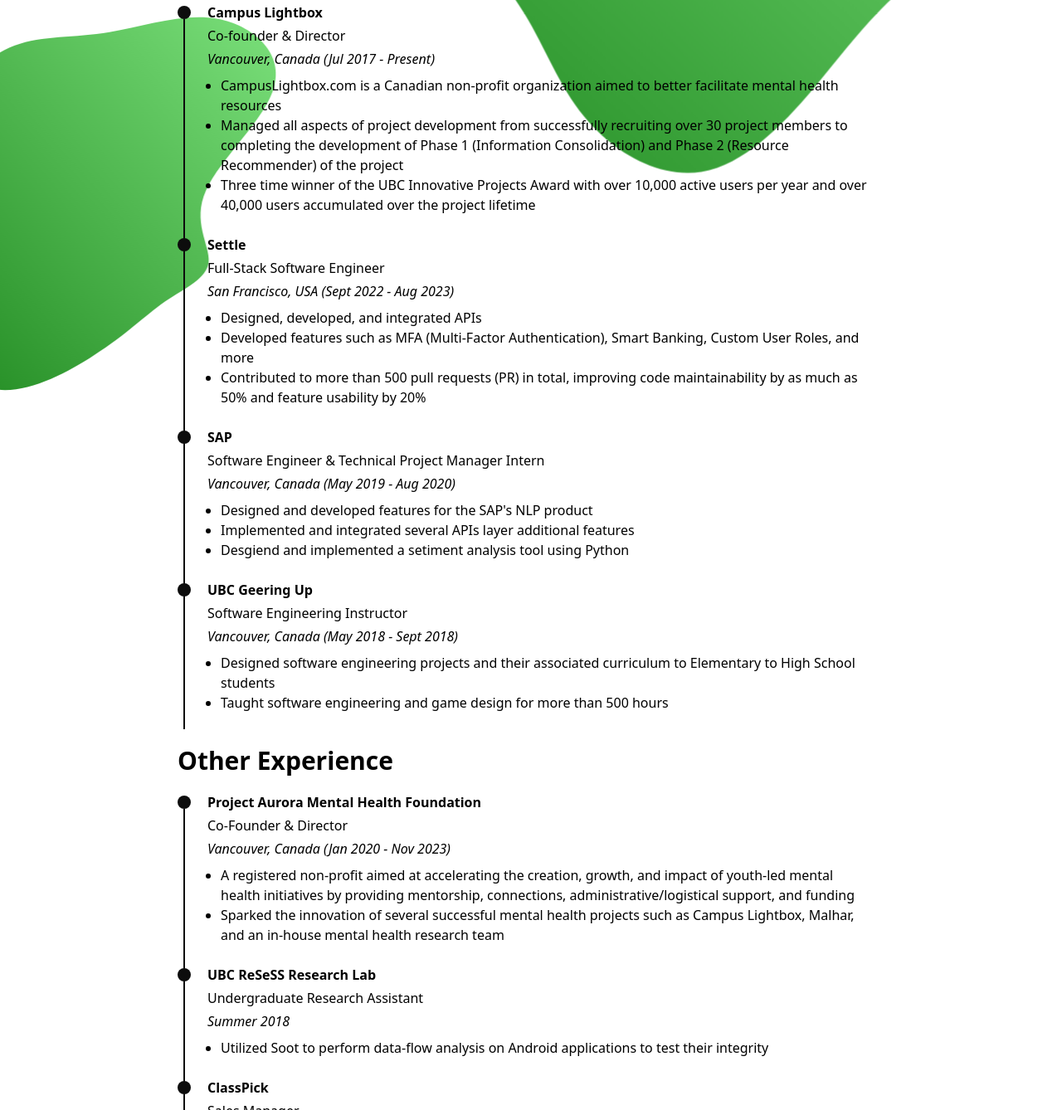
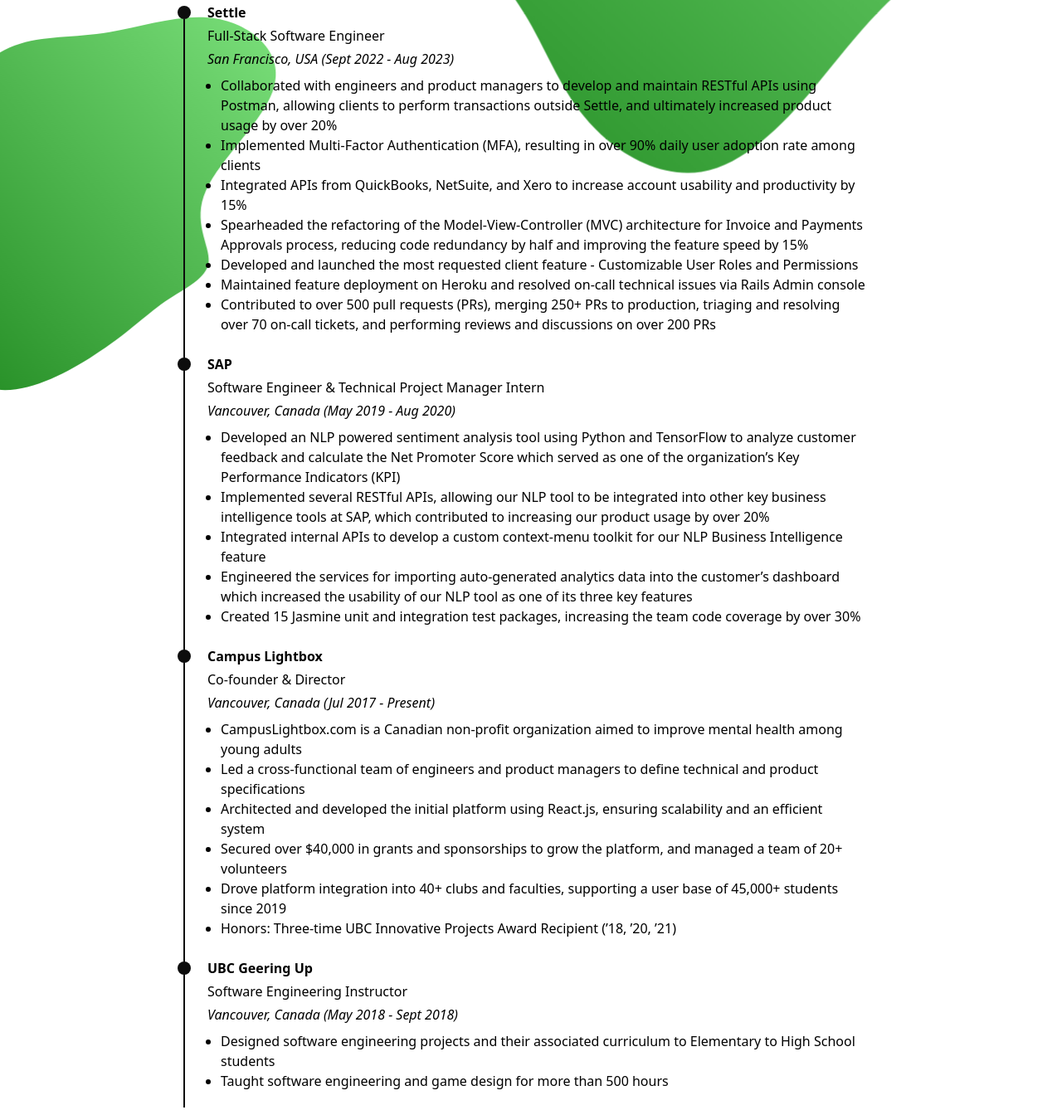
Before and after one commit to tkang7/tkang7.github.io, an Astro site: page /cv in a window 1280 px wide. Shown: the part 593-1931 px from the top of the page at 83% size. Built offline with nearby package versions, Linux system fonts and the light colour scheme; Astro itself is replaced by a stand-in of ours.

Commit message:
edited work experience

```diff
--- a/src/pages/cv.astro
+++ b/src/pages/cv.astro
@@ -9,12 +9,15 @@
   </div>
 
   <div class="mb-10 text-justify">
-    I have 2+ years of experience working as a Software Engineer in the
-    industry. <br />
-    I have 5+ years of experience managing organizations and projects. <br />
+    I have 2+ years of industry experience working as a Software Engineer. <br
+    />
     I have 1+ years of experience implementing and deploying Machine Learning Models.
     <br />
-    <a href="/public/Taekyu_Kang_Resume.pdf" download><u>Click here to download my resume</u></a>
+    I have 5+ years of experience managing organizations and projects.
+    <br />
+    <a href="/public/Taekyu_Kang_Resume.pdf" download
+      ><u>Click here to download my resume</u></a
+    >
   </div>
 
   <div class="mb-5">
@@ -24,7 +27,7 @@
   <div class="time-line-container grid gap-4 mb-10">
     <TimeLineElement
       title="University of British Columbia"
-      subtitle="Master of Data Science in Computational Linguistics"
+      subtitle="Master of Data Science in Computational Linguistics (NLP)"
       detail="Expected June 2025"
     />
     <TimeLineElement
@@ -39,32 +42,6 @@
   </div>
 
   <div class="time-line-container mb-10">
-    <a href="https://www.campuslightbox.com" , target="_blank"
-      ><TimeLineElement
-        title="Campus Lightbox"
-        subtitle="Co-founder & Director"
-        detail="Vancouver, Canada (Jul 2017 - Present)"
-      >
-        <ul class="list-disc ml-4">
-          <li>
-            CampusLightbox.com is a Canadian non-profit organization aimed to
-            better facilitate mental health resources
-          </li>
-          <li>
-            Managed all aspects of project development from successfully
-            recruiting over 30 project members to completing the development of
-            Phase 1 (Information Consolidation) and Phase 2 (Resource
-            Recommender) of the project
-          </li>
-          <li>
-            Three time winner of the UBC Innovative Projects Award with over
-            10,000 active users per year and over 40,000 users accumulated over
-            the project lifetime
-          </li>
-        </ul>
-        <br />
-      </TimeLineElement>
-    </a>
     <a href="https://www.settle.com" , target="_blank"
       ><TimeLineElement
         title="Settle"
@@ -72,14 +49,37 @@
         detail="San Francisco, USA (Sept 2022 - Aug 2023)"
       >
         <ul class="list-disc ml-4">
-          <li>Designed, developed, and integrated APIs</li>
           <li>
-            Developed features such as MFA (Multi-Factor Authentication), Smart
-            Banking, Custom User Roles, and more
+            Collaborated with engineers and product managers to develop and
+            maintain RESTful APIs using Postman, allowing clients to perform
+            transactions outside Settle, and ultimately increased product usage
+            by over 20%
           </li>
           <li>
-            Contributed to more than 500 pull requests (PR) in total, improving
-            code maintainability by as much as 50% and feature usability by 20%
+            Implemented Multi-Factor Authentication (MFA), resulting in over 90%
+            daily user adoption rate among clients
+          </li>
+          <li>
+            Integrated APIs from QuickBooks, NetSuite, and Xero to increase
+            account usability and productivity by 15%
+          </li>
+          <li>
+            Spearheaded the refactoring of the Model-View-Controller (MVC)
+            architecture for Invoice and Payments Approvals process, reducing
+            code redundancy by half and improving the feature speed by 15%
+          </li>
+          <li>
+            Developed and launched the most requested client feature -
+            Customizable User Roles and Permissions
+          </li>
+          <li>
+            Maintained feature deployment on Heroku and resolved on-call
+            technical issues via Rails Admin console
+          </li>
+          <li>
+            Contributed to over 500 pull requests (PRs), merging 250+ PRs to
+            production, triaging and resolving over 70 on-call tickets, and
+            performing reviews and discussions on over 200 PRs
           </li>
         </ul>
         <br />
@@ -92,12 +92,64 @@
         detail="Vancouver, Canada (May 2019 - Aug 2020)"
       >
         <ul class="list-disc ml-4">
-          <li>Designed and developed features for the SAP's NLP product</li>
           <li>
-            Implemented and integrated several APIs layer additional features
+            Developed an NLP powered sentiment analysis tool using Python and
+            TensorFlow to analyze customer feedback and calculate the Net
+            Promoter Score which served as one of the organization’s Key
+            Performance Indicators (KPI)
           </li>
           <li>
-            Desgiend and implemented a setiment analysis tool using Python
+            Implemented several RESTful APIs, allowing our NLP tool to be
+            integrated into other key business intelligence tools at SAP, which
+            contributed to increasing our product usage by over 20%
+          </li>
+          <li>
+            Integrated internal APIs to develop a custom context-menu toolkit
+            for our NLP Business Intelligence feature
+          </li>
+          <li>
+            Engineered the services for importing auto-generated analytics data
+            into the customer’s dashboard which increased the usability of our
+            NLP tool as one of its three key features
+          </li>
+          <li>
+            Created 15 Jasmine unit and integration test packages, increasing
+            the team code coverage by over 30%
+          </li>
+        </ul>
+        <br />
+      </TimeLineElement>
+    </a>
+    <a href="https://www.campuslightbox.com" , target="_blank"
+      ><TimeLineElement
+        title="Campus Lightbox"
+        subtitle="Co-founder & Director"
+        detail="Vancouver, Canada (Jul 2017 - Present)"
+      >
+        <ul class="list-disc ml-4">
+          <li>
+            CampusLightbox.com is a Canadian non-profit organization aimed to
+            improve mental health among young adults
+          </li>
+          <li>
+            Led a cross-functional team of engineers and product managers to
+            define technical and product specifications
+          </li>
+          <li>
+            Architected and developed the initial platform using React.js,
+            ensuring scalability and an efficient system
+          </li>
+          <li>
+            Secured over $40,000 in grants and sponsorships to grow the
+            platform, and managed a team of 20+ volunteers
+          </li>
+          <li>
+            Drove platform integration into 40+ clubs and faculties, supporting
+            a user base of 45,000+ students since 2019
+          </li>
+          <li>
+            Honors: Three-time UBC Innovative Projects Award Recipient (’18,
+            ’20, ’21)
           </li>
         </ul>
         <br />
```
